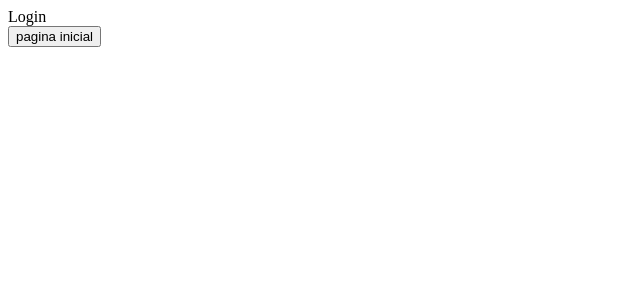
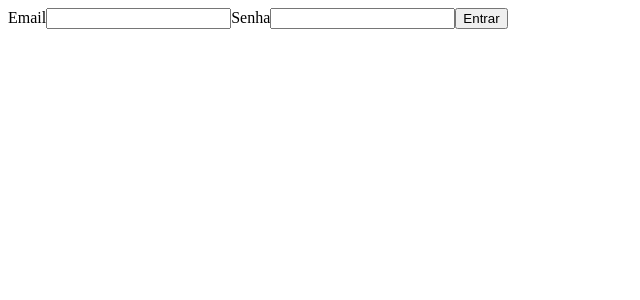
Before and after one commit to cicerojs/react, a React (Create React App) app: page /entrar in a window 1280 px wide. Shown: the top 300 px of the page, without its empty margins (0-640 px from the left). Built offline with nearby package versions, Linux system fonts and the light colour scheme.

Commit message:
feat: add login and form com useState

```diff
--- a/src/app/pages/login/Login.tsx
+++ b/src/app/pages/login/Login.tsx
@@ -1,18 +1,32 @@
-import { useNavigate } from 'react-router-dom';
+import { useState } from "react";
+
 
 export const Login = () => {
 
-  const history = useNavigate();
+  const [password, setPassword] = useState('');
+  const [email, setEmail] = useState('');
 
-  const handleClick = () => {
-    history('/pagina-inicial')
+  const handleEntrar = () => {
+    console.log(email);
+    console.log(password);
   }
 
   return (
     <div>
-      Login<br />
+      <form>
 
-      <button onClick={handleClick}>pagina inicial</button>
+        <label>
+          <span>Email</span>
+          <input value={email} onChange={e => setEmail(e.target.value)} />
+        </label>
+
+        <label>
+          <span>Senha</span>
+          <input type="password" value={password} onChange={e => setPassword(e.target.value)} />
+        </label>
+
+        <button type="button" onClick={handleEntrar}>Entrar</button>
+      </form>
     </div>
   )
 }
```
